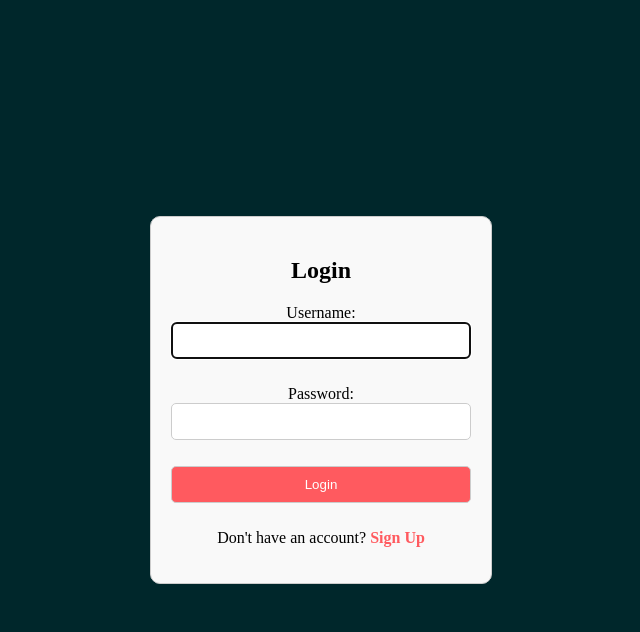
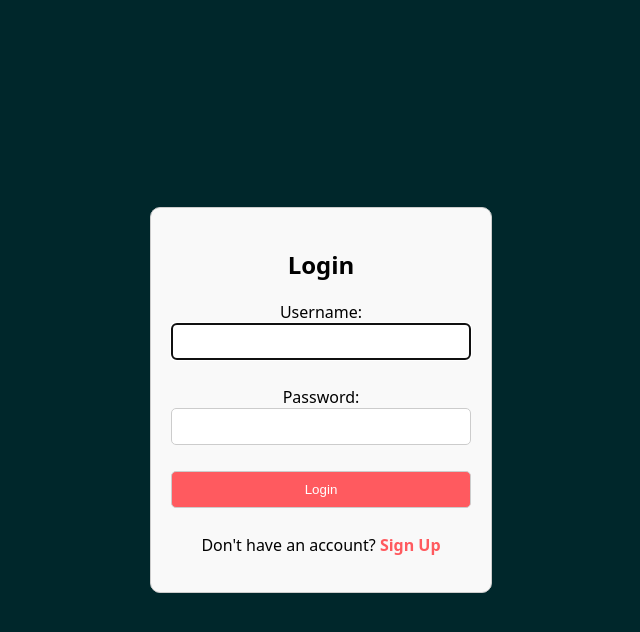
Before and after one commit to Mechanist0/budget_tracker, a Django app: page /budget/ in a window 1280 px wide. Shown: the top 632 px of the page, without its empty margins (319-959 px from the left). Run offline with Django 5.2, Linux system fonts and the light colour scheme.

Commit message:
font change for login

```diff
--- a/budget/templates/budget_graph.html
+++ b/budget/templates/budget_graph.html
@@ -3,7 +3,7 @@
 {% block content %}
 
     <h1>Graph Overview</h1>
-    <div style="width: 500px; height: 500px;">
+    <div style="width: 500px; height: 500px; padding-bottom: 20px;">
         <canvas id="myChart"></canvas>
         <script src="https://cdn.jsdelivr.net/npm/chart.js"></script>
         <script>
--- a/budget/templates/signup.html
+++ b/budget/templates/signup.html
@@ -22,6 +22,7 @@
             border-radius: 10px;
             background-color: #f9f9f9;
             text-align: center;
+            font-family: system-ui;
         }
 
         /* Style the form elements */
--- a/budget/templates/user_login.html
+++ b/budget/templates/user_login.html
@@ -23,6 +23,7 @@
             border-radius: 10px;
             background-color: #f9f9f9;
             text-align: center;
+            font-family: system-ui;
         }
 
         /* Style the form elements */
```
